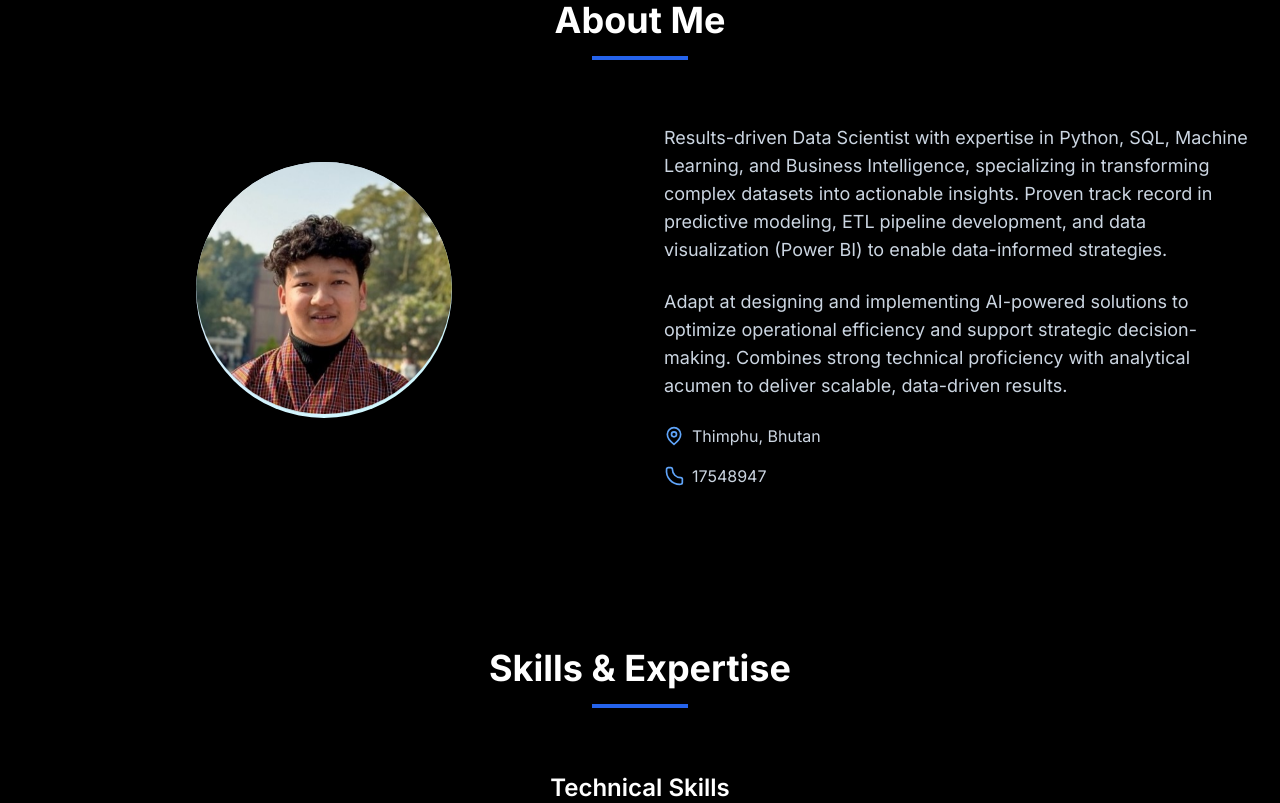
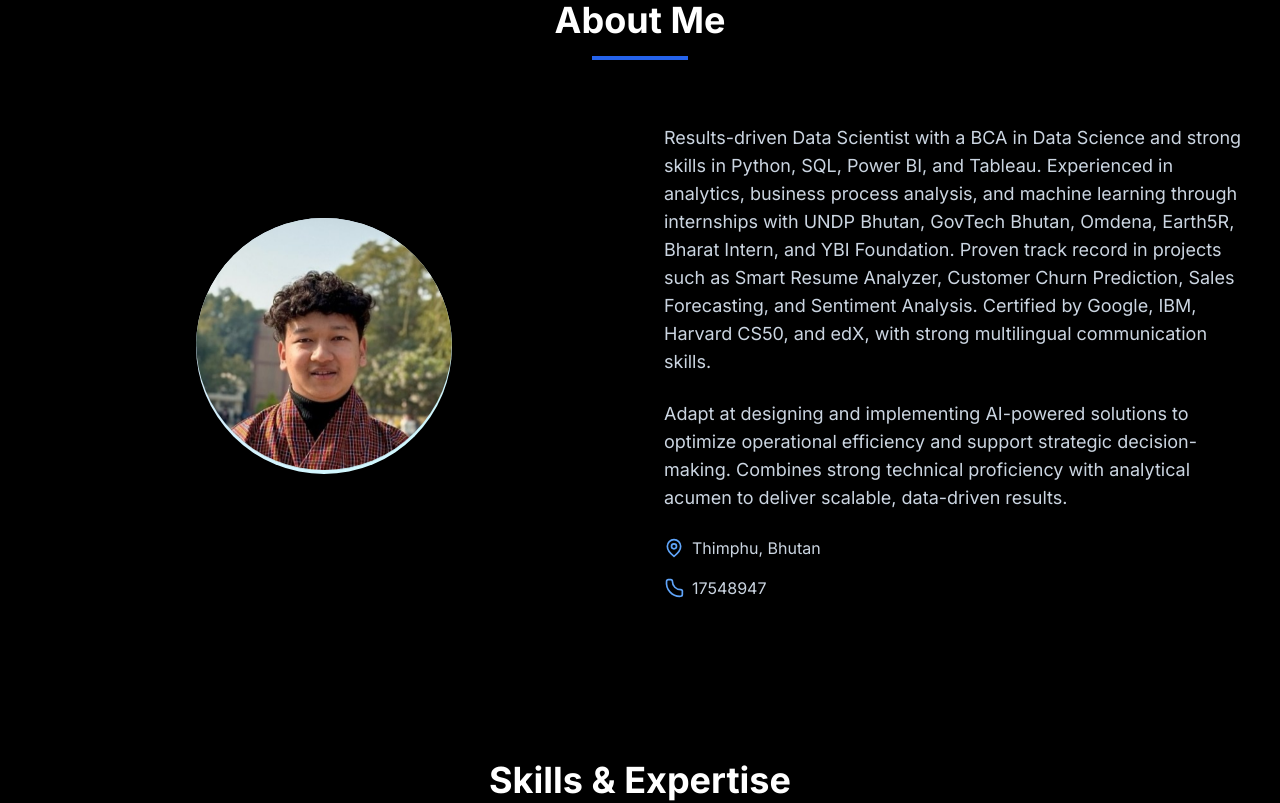
Before and after one commit to visal2002/Portfolio, a React (Vite) app: page / in a window 1280 px wide. Shown: the part 880-1683 px from the top of the page. Built offline with nearby package versions, Linux system fonts and the light colour scheme.

Commit message:
Refactor code structure for improved readability and maintainability

```diff
--- a/src/App.jsx
+++ b/src/App.jsx
@@ -186,7 +186,7 @@ function App() {
     {
       title: 'Research Analyst',
       company: 'Dragale Aviation (Remote)',
-      duration: 'Jul 2025 – Sep 2025',
+      duration: 'Jan 2025 – Jun 2025',
       description: 'Conducted data-driven research and analysis to support aviation operations and business decisions. Collected, organized, and interpreted datasets to identify trends and insights. Prepared concise reports and visual presentations to assist management in strategic planning and performance evaluation. Authored 5+ data-driven articles using Python visualizations, increasing engagement by 15%.',
     },
     {
@@ -291,7 +291,7 @@ function App() {
             </div>
             <div className="slide-in-right-on-scroll">
               <p className="text-lg text-slate-300 mb-6">
-                Results-driven Data Scientist with expertise in Python, SQL, Machine Learning, and Business Intelligence, specializing in transforming complex datasets into actionable insights. Proven track record in predictive modeling, ETL pipeline development, and data visualization (Power BI) to enable data-informed strategies.
+                Results-driven Data Scientist with a BCA in Data Science and strong skills in Python, SQL, Power BI, and Tableau. Experienced in analytics, business process analysis, and machine learning through internships with UNDP Bhutan, GovTech Bhutan, Omdena, Earth5R, Bharat Intern, and YBI Foundation. Proven track record in projects such as Smart Resume Analyzer, Customer Churn Prediction, Sales Forecasting, and Sentiment Analysis. Certified by Google, IBM, Harvard CS50, and edX, with strong multilingual communication skills.
               </p>
               <p className="text-lg text-slate-300 mb-6">
                 Adapt at designing and implementing AI-powered solutions to optimize operational efficiency and support strategic decision-making. Combines strong technical proficiency with analytical acumen to deliver scalable, data-driven results.
```
Also changed, not shown: 1 other file (tests, documents, lock files or other folders).
